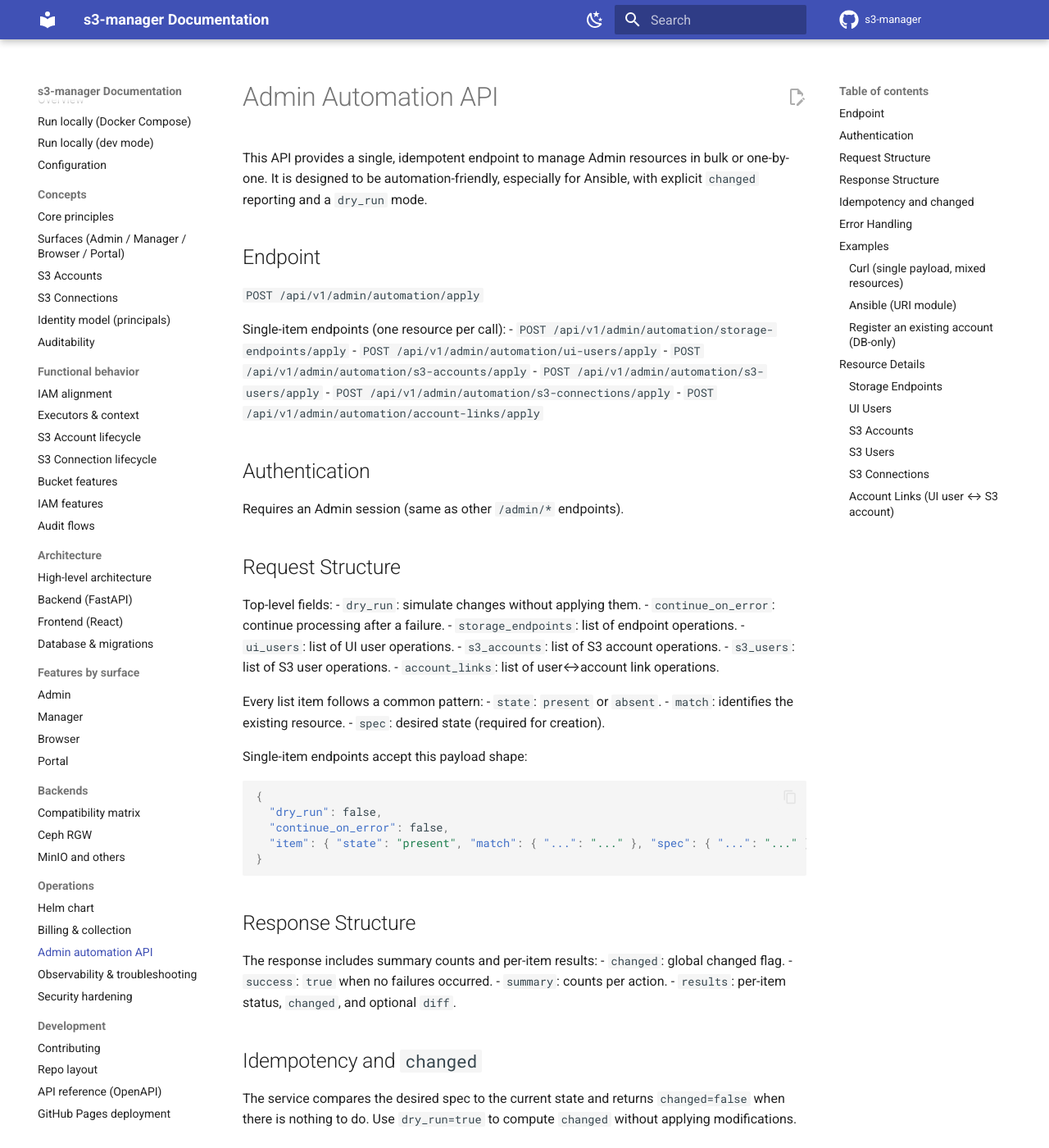
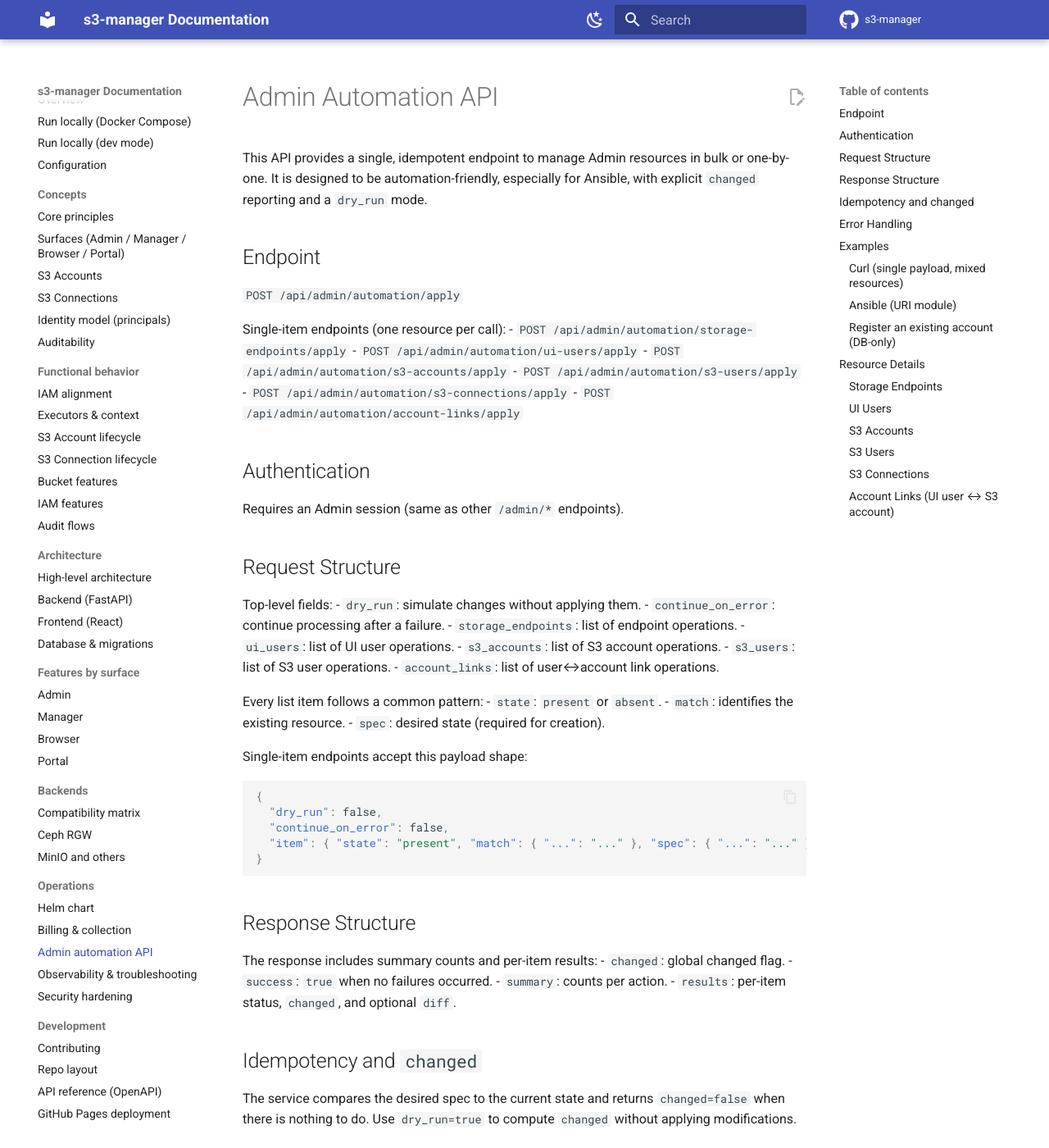
Before and after one commit to ksperis/s3-manager, an MkDocs documentation site: the page built from doc/docs/operations/admin-automation.md, in a window 1280 px wide and 1400 px high. Shown: the whole window at 82% size. Built offline with MkDocs 1.6.1 and Material for MkDocs 9.7.7, drawn with Linux system fonts in a browser that asks for light colours; comment, search, counter and statistics services are not loaded; some of the changed text lies outside the part shown.

````diff
--- a/doc/docs/operations/admin-automation.md
+++ b/doc/docs/operations/admin-automation.md
@@ -4,15 +4,15 @@ This API provides a single, idempotent endpoint to manage Admin resources in bul
 
 ## Endpoint
 
-`POST /api/v1/admin/automation/apply`
+`POST /api/admin/automation/apply`
 
 Single-item endpoints (one resource per call):
-- `POST /api/v1/admin/automation/storage-endpoints/apply`
-- `POST /api/v1/admin/automation/ui-users/apply`
-- `POST /api/v1/admin/automation/s3-accounts/apply`
-- `POST /api/v1/admin/automation/s3-users/apply`
-- `POST /api/v1/admin/automation/s3-connections/apply`
-- `POST /api/v1/admin/automation/account-links/apply`
+- `POST /api/admin/automation/storage-endpoints/apply`
+- `POST /api/admin/automation/ui-users/apply`
+- `POST /api/admin/automation/s3-accounts/apply`
+- `POST /api/admin/automation/s3-users/apply`
+- `POST /api/admin/automation/s3-connections/apply`
+- `POST /api/admin/automation/account-links/apply`
 
 ## Authentication
 
@@ -63,7 +63,7 @@ If `continue_on_error=false` and an item fails, the API responds with `400` and
 
 ### Curl (single payload, mixed resources)
 ```bash
-curl -X POST https://example/api/v1/admin/automation/apply \
+curl -X POST https://example/api/admin/automation/apply \
   -H "Authorization: Bearer $TOKEN" \
   -H "Content-Type: application/json" \
   -d '{
@@ -118,7 +118,7 @@ curl -X POST https://example/api/v1/admin/automation/apply \
 ```yaml
 - name: Apply admin automation
   ansible.builtin.uri:
-    url: "https://example/api/v1/admin/automation/apply"
+    url: "https://example/api/admin/automation/apply"
     method: POST
     headers:
       Authorization: "Bearer {{ token }}"
````
